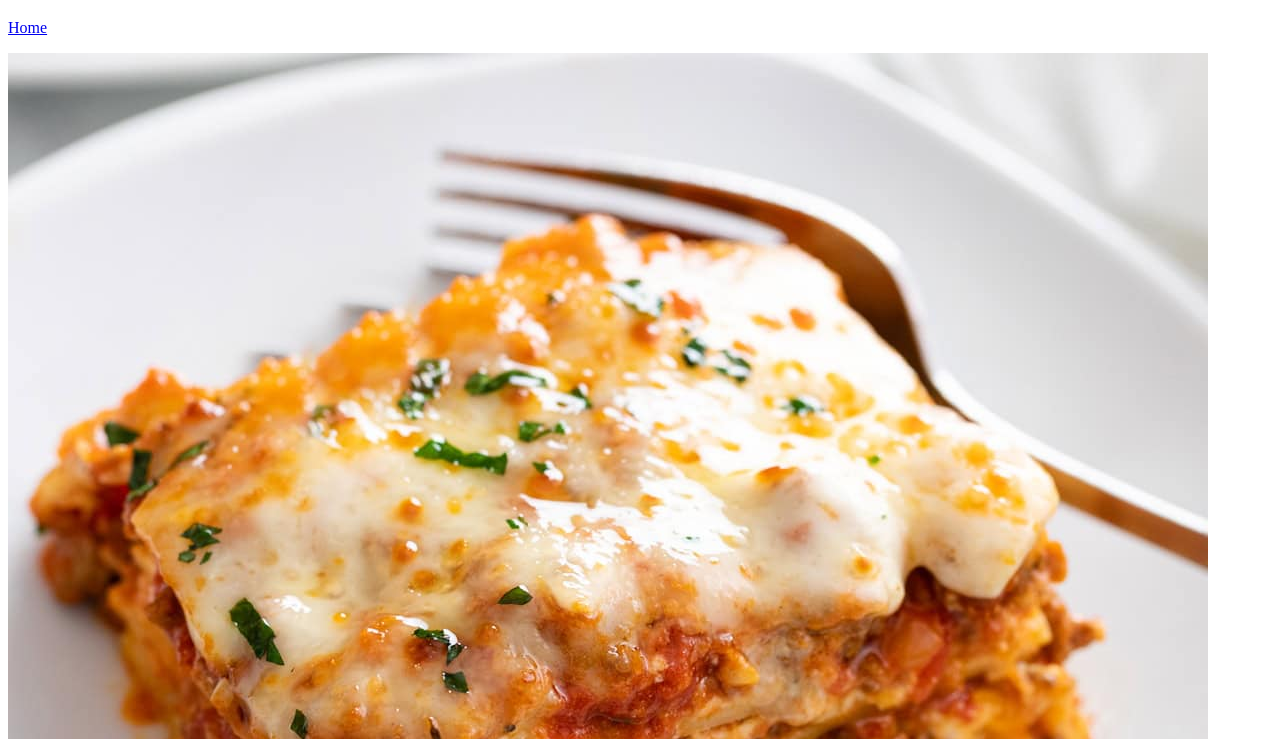
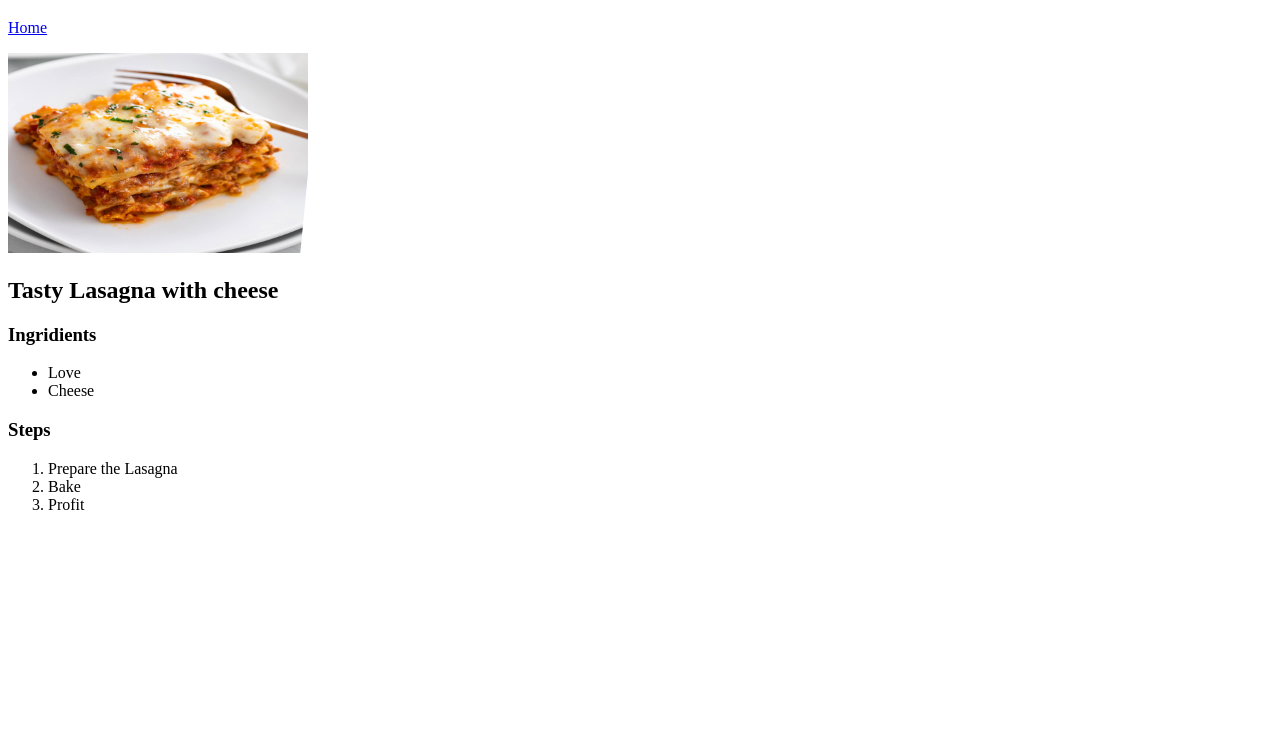
Before and after one commit to vaniokrika/recipes, a plain HTML site: page odin_recipes/lasagna.html in a window 1280 px wide. Shown: the part 61-800 px from the top of the page. Drawn offline with Linux system fonts and the light colour scheme.

Commit message:
changed lasagna image size

```diff
--- a/odin_recipes/lasagna.html
+++ b/odin_recipes/lasagna.html
@@ -8,7 +8,7 @@
     <body>
         <h1>Lasagna recipe</h1>
         <p><a href="../index.html">Home</a></p>
-        <img src="lasagna.jpg">
+        <img src="lasagna.jpg", width="300", height="200">
         <h2>Tasty Lasagna with cheese</h2>
         <h3>Ingridients</h3>
         <ul>
```
